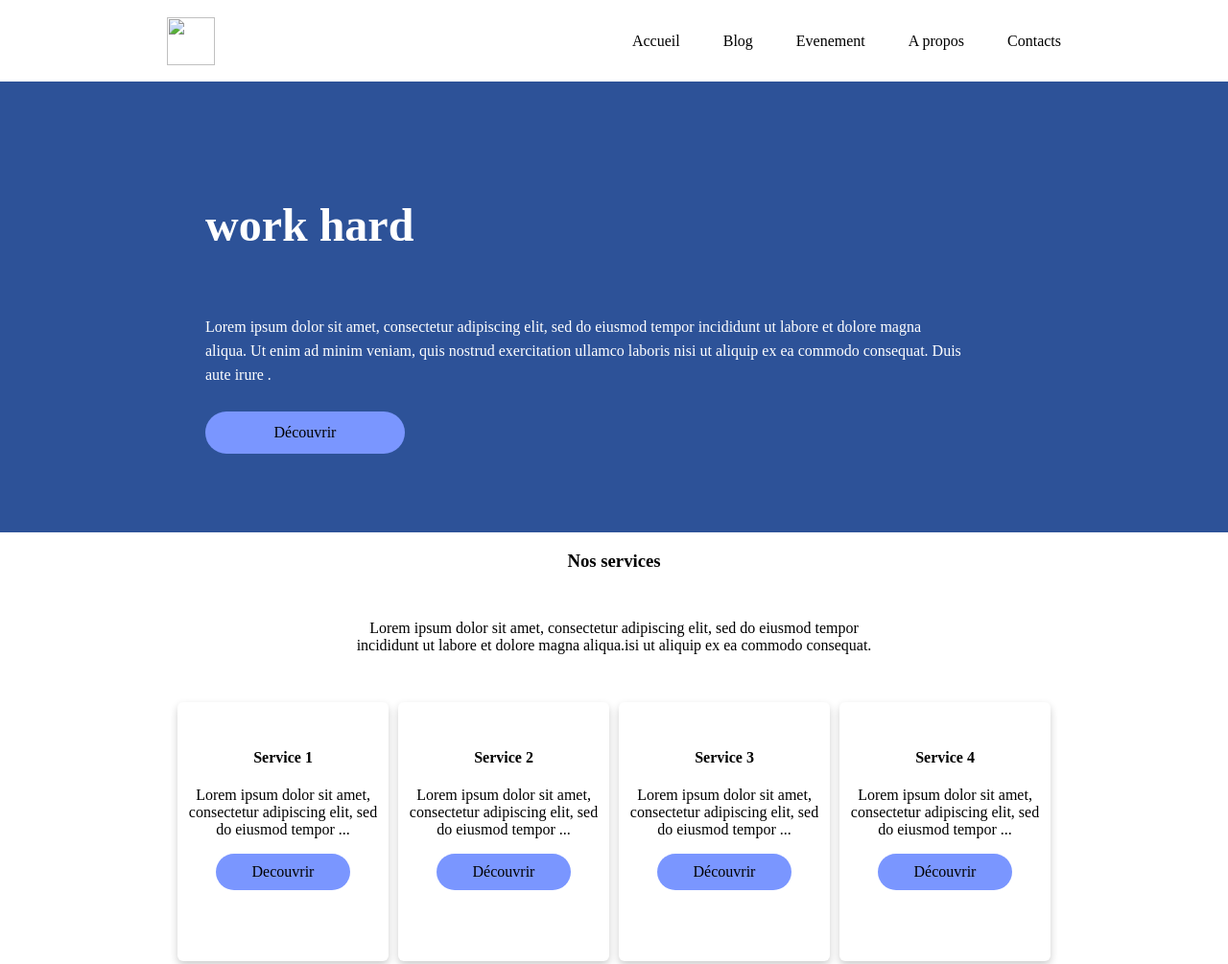
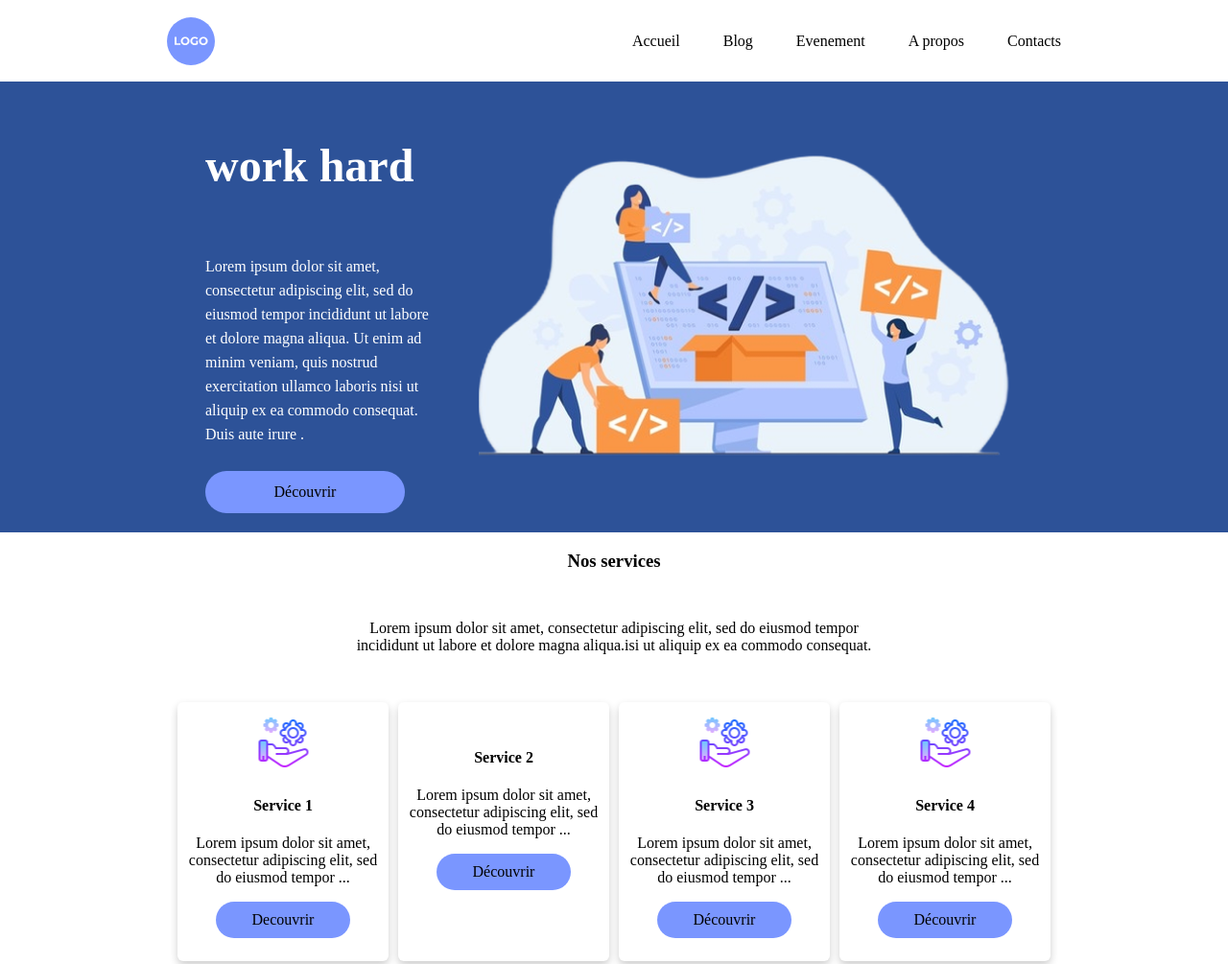
Before and after one commit to borisyessia/devoir_229, a plain HTML site: page index.html in a window 1280 px wide. Shown: the top 1005 px of the page at 96% size. Drawn offline with Linux system fonts and the light colour scheme.

Commit message:
Update index.html

```diff
--- a/index.html
+++ b/index.html
@@ -11,7 +11,7 @@
 
     <header>
         <nav class="nav">
-            <img src="IMG/logologo.svg" height="50px" width="50px">
+            <img src="logologo.svg" height="50px" width="50px">
             <div class="menu">
                 <a href="">Accueil</a>
                 <a href="">Blog</a>
@@ -33,7 +33,7 @@
                 </div>
                 </div>
                  <div>
-                    <img src="IMG/b-dev-web 1.png" alt="">
+                    <img src="b-dev-web 1.png" alt="">
                  </div>
             </div>
         </section>
@@ -44,26 +44,26 @@
             <p class="paragraph">Lorem ipsum dolor sit amet, consectetur adipiscing elit, sed do eiusmod tempor <br>incididunt ut labore et  dolore magna aliqua.isi ut aliquip ex ea commodo consequat.</p>
             <div class="lesservices">
                 <div>
-                    <img src="IMG/icons8-service-64 1.png" alt="">
+                    <img src="icons8-service-64 1.png" alt="">
                     <h4>Service 1</h4>
                     <p>Lorem ipsum dolor sit amet, consectetur adipiscing elit, sed do eiusmod tempor ...</p>
                     <a href="#" >Decouvrir</a>
 
                 </div>
                 <div>
-                    <img src="IMG/icons8-service-64 1.png" alt="">
+                    <img src=icons8-service-64 1.png" alt="">
                     <h4>Service 2</h4>
                     <p>Lorem ipsum dolor sit amet, consectetur adipiscing elit, sed do eiusmod tempor ...</p>
                     <a href="#">Découvrir</a>
                 </div>
                 <div>
-                    <img src="IMG/icons8-service-64 1.png" alt="">
+                    <img src="icons8-service-64 1.png" alt="">
                     <h4>Service 3</h4>
                     <p>Lorem ipsum dolor sit amet, consectetur adipiscing elit, sed do eiusmod tempor ...</p>
                     <a href="#">Découvrir</a>
                 </div>
                 <div>
-                    <img src="IMG/icons8-service-64 1.png" alt="">
+                    <img src="icons8-service-64 1.png" alt="">
                     <h4>Service 4</h4>
                     <p>Lorem ipsum dolor sit amet, consectetur adipiscing elit, sed do eiusmod tempor ...</p>
                     <a href="#">Découvrir</a>
```
